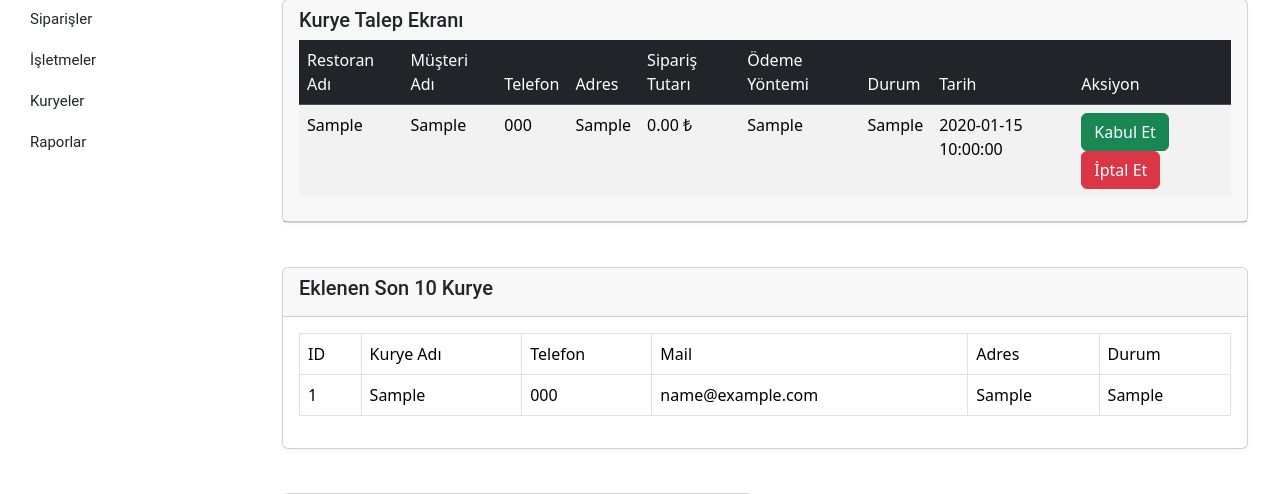
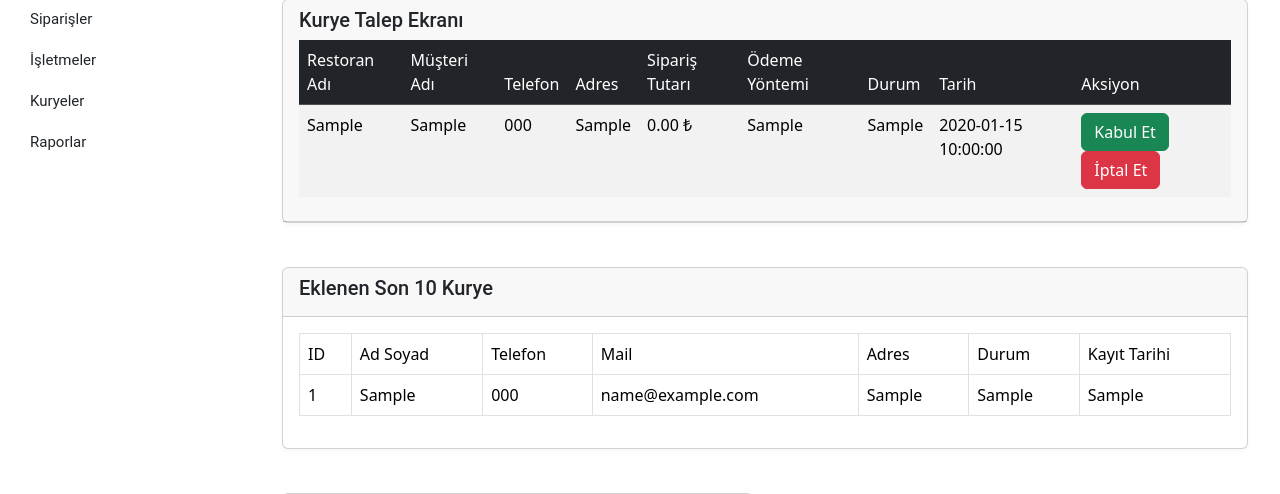
Before and after one commit to OceanWebStore/bingopaket, a PHP site: page /panel.php in a window 1280 px wide. Shown: the part 148-642 px from the top of the page. Run offline with PHP 8.4, Linux system fonts and the light colour scheme; tables that the repository leaves empty or names only in its code hold one stand-in row (values such as "Sample post"); some libraries are stand-ins or nearby versions.

Commit message:
Update panel.php

```diff
--- a/panel.php
+++ b/panel.php
@@ -148,30 +148,32 @@
                                 <?php
                                 try {
                                     // Tüm kuryeleri getir, id yerine kurye_id kullan!
-                                    $query = "SELECT * FROM kuryeler ORDER BY kurye_id DESC LIMIT 10";
+                                    $query = "SELECT * FROM kuryeler ORDER BY id DESC LIMIT 10";
                                     $stmt = $pdo->query($query);
 
                                     echo '<table class="table table-bordered">';
                                     echo '<thead>
                                             <tr>
                                                 <th>ID</th>
-                                                <th>Kurye Adı</th>
-                                                <th>Telefon</th>
-                                                <th>Mail</th>
-                                                <th>Adres</th>
-                                                <th>Durum</th>
+                                            <th>Ad Soyad</th>
+                                            <th>Telefon</th>
+                                            <th>Mail</th>
+                                            <th>Adres</th>
+                                            <th>Durum</th>
+                                            <th>Kayıt Tarihi</th>
                                             </tr>
                                           </thead>';
                                     echo '<tbody>';
 
                                     while ($kurye = $stmt->fetch(PDO::FETCH_ASSOC)) {
                                         echo '<tr>';
-                                        echo '<td>' . htmlspecialchars($kurye['kurye_id']) . '</td>';
-                                        echo '<td>' . htmlspecialchars($kurye['kurye_adi']) . '</td>';
+                                      echo '<td>' . htmlspecialchars($kurye['kurye_id']) . '</td>';
+                                        echo '<td>' . htmlspecialchars($kurye['ad_soyad']) . '</td>';
                                         echo '<td>' . htmlspecialchars($kurye['telefon']) . '</td>';
-                                        echo '<td>' . htmlspecialchars($kurye['mail_adresi']) . '</td>';
-                                        echo '<td>' . htmlspecialchars($kurye['kurye_adresi']) . '</td>';
+                                        echo '<td>' . htmlspecialchars($kurye['mail']) . '</td>';
+                                        echo '<td>' . htmlspecialchars($kurye['adres']) . '</td>';
                                         echo '<td>' . htmlspecialchars($kurye['durum']) . '</td>';
+                                        echo '<td>' . htmlspecialchars($kurye['kayit_tarihi']) . '</td>';
                                         echo '</tr>';
                                     }
 
```
